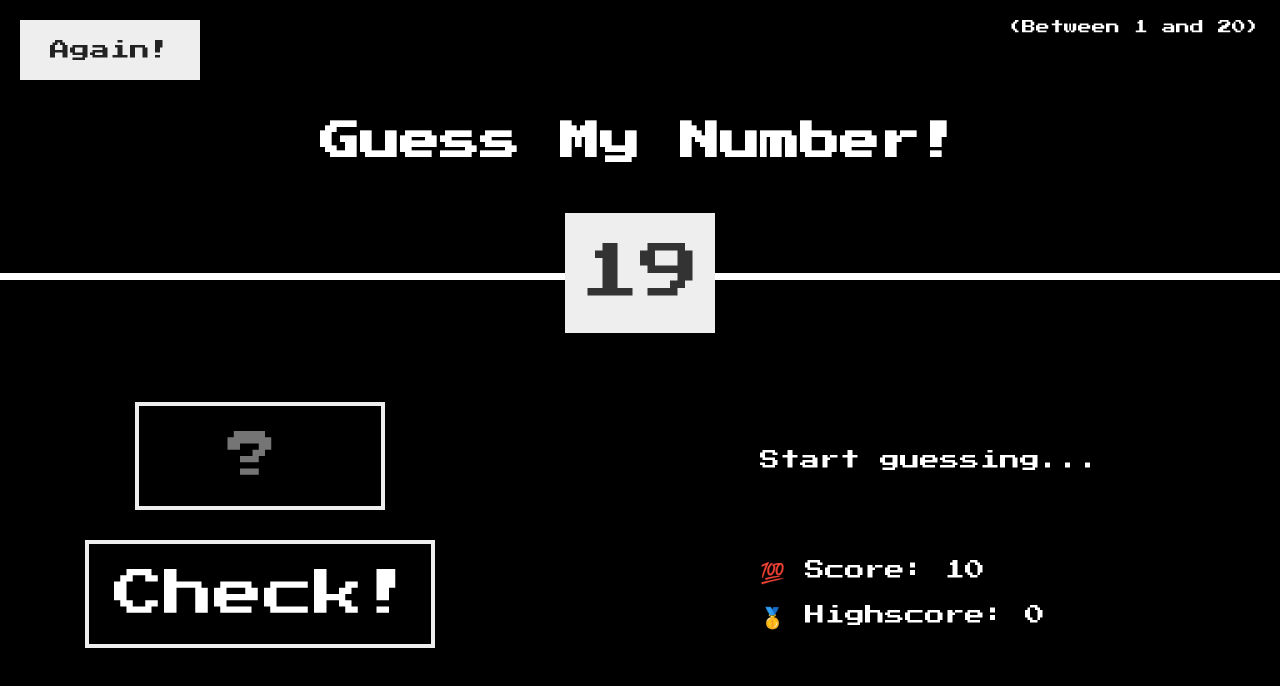
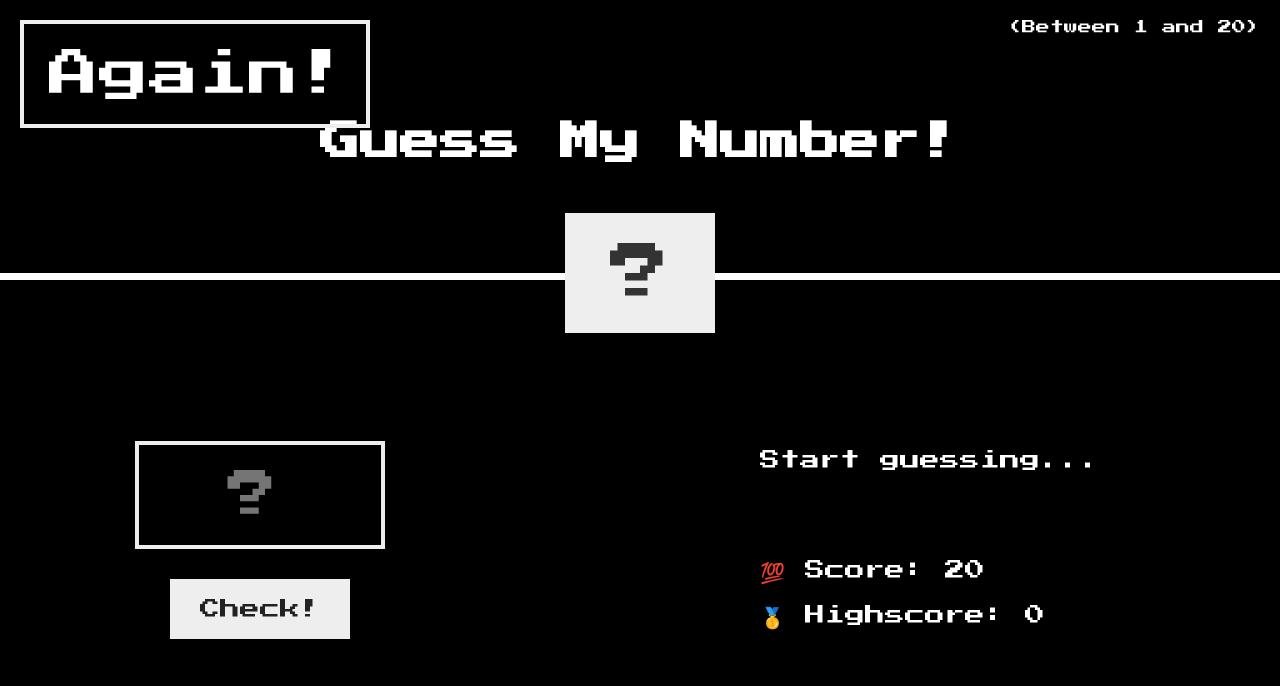
Before and after one commit to kjwessa/guess-my-number, a plain HTML site: page index.html in a window 1280 px wide. Both pictures are taken after a click on the button "Again!". Drawn offline with Linux system fonts and the light colour scheme.

Commit message:
feat: add game reset functionality

```diff
--- a/index.html
+++ b/index.html
@@ -11,7 +11,7 @@
     <header class="header">
       <h1 class="header__title">Guess My Number!</h1>
       <p class="header__text">(Between 1 and 20)</p>
-      <button class="btn btn_type_again">Again!</button>
+      <button class="btn btn_type_reset">Again!</button>
       <div class="header__number">?</div>
     </header>
     <main class="main">
@@ -22,7 +22,7 @@
         </div>
         <div class="game__right">
           <p class="game__message">Start guessing...</p>
-          <p class="game__score">💯 Score: <span class="game__score_span">10</span></p>
+          <p class="game__score">💯 Score: <span class="game__score_span">20</span></p>
           <p class="game__highscore">🥇 Highscore: <span class="game__highscore_span">0</span></p>
         </div>
       </section>
--- a/main.scss
+++ b/main.scss
@@ -66,13 +66,13 @@ body {
     background-color: #ccc;
   }
 
-  &_type_again {
+  &_type_reset {
     position: absolute;
     top: 2rem;
     left: 2rem;
   }
 
-  &_type_check {
+  &_type_reset {
     background: none;
     border: 4px solid #eee;
     font-family: inherit;
--- a/script.js
+++ b/script.js
@@ -1,24 +1,26 @@
 "use strict";
 
-// Establish Secret Number
+// * Establish Secret Number on load
 const secretNumber = Math.trunc(Math.random() * 20 + 1);
 let dynamicScore = 20;
-document.querySelector(".header__number").textContent = secretNumber;
 
-// Variables
+// * Game Variables
 const body = document.querySelector("body");
-
 const btnCheck = document.querySelector(".btn_type_check");
+const btnReset = document.querySelector(".btn_type_reset");
 const gameNumberInput = document.querySelector(".game__number");
 const gameUserMessage = document.querySelector(".game__message");
 const gameUserScore = document.querySelector(".game__score_span");
 const gameScoreDisplay = document.querySelector(".header__number");
 
+// * Player wins!!!
 function playerWins() {
   body.classList.add("player-wins_background");
   gameScoreDisplay.classList.add("player-wins_score");
+  gameScoreDisplay.textContent = secretNumber;
 }
 
+// * Playing the Game
 function handleNumberCheck() {
   const guess = Number(gameNumberInput.value);
 
@@ -46,3 +48,14 @@ function handleNumberCheck() {
 }
 
 btnCheck.addEventListener("click", handleNumberCheck);
+
+// * Resetting the Game
+function handleGameReset() {
+  body.classList.remove("player-wins_background");
+  gameScoreDisplay.classList.remove("player-wins_score");
+  gameScoreDisplay.textContent = "?";
+  gameUserScore.textContent = "20";
+  gameUserMessage.textContent = "Start guessing...";
+}
+
+btnReset.addEventListener("click", handleGameReset);
```
Also changed, not shown: styles/main.css, styles/main.min.css.
